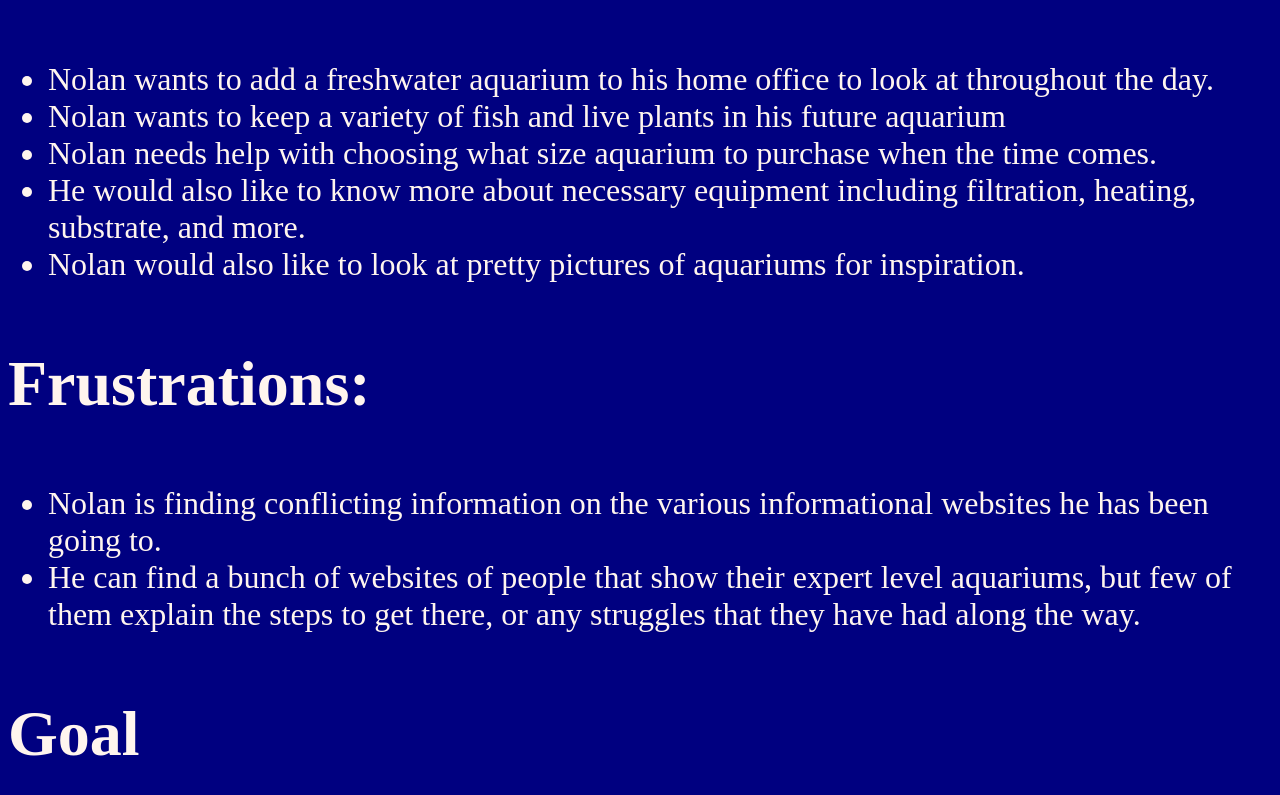
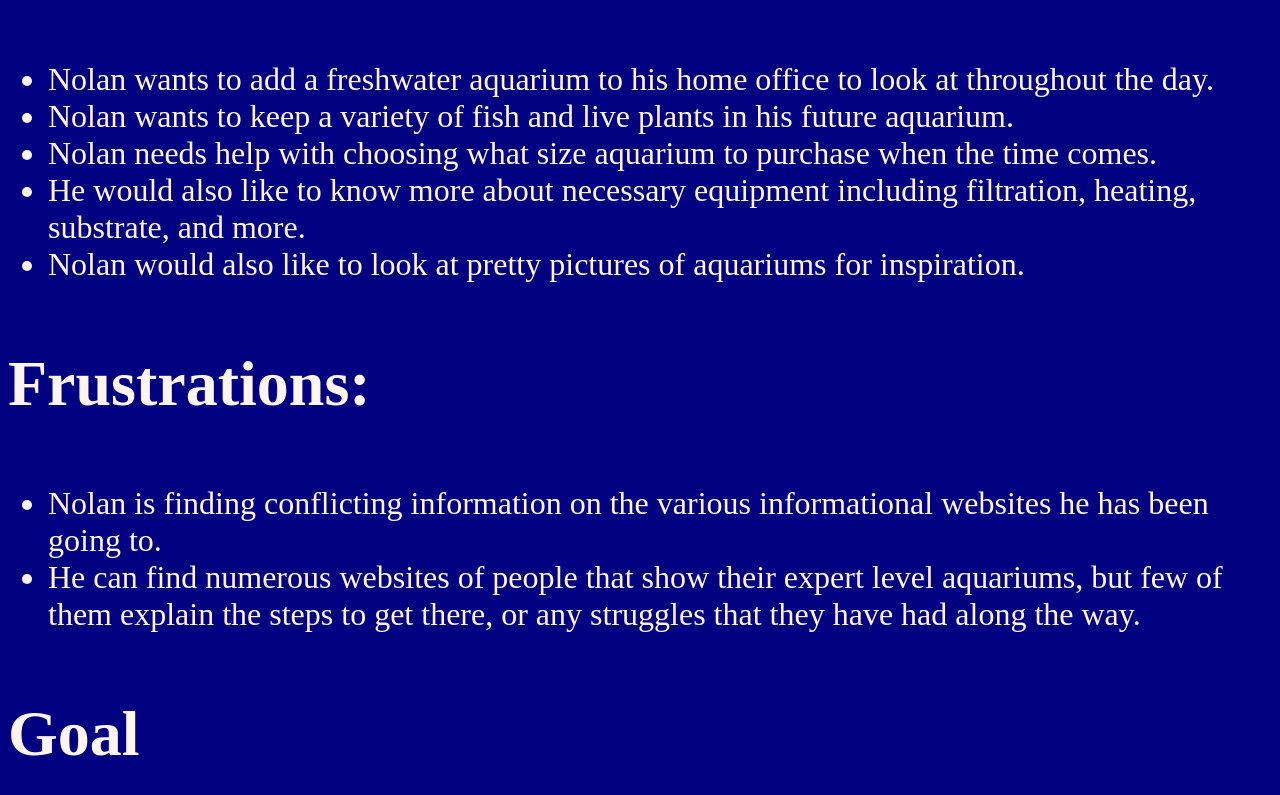
Before and after one commit to jedmorten/my-aquarium-hobby, a plain HTML site: page public_html/documentation/milestone-1.html in a window 1280 px wide. Shown: the part 2592-3387 px from the top of the page. Drawn offline with Linux system fonts and the light colour scheme.

Commit message:
proof reading

```diff
--- a/public_html/documentation/milestone-1.html
+++ b/public_html/documentation/milestone-1.html
@@ -12,7 +12,7 @@
 <h1>Audience</h1>
 <p>Fellow aquarium hobbyists, or people who are interested in starting their own aquariums. This website will also be viewed by my professional peers and potential employers.</p>
 <h1>Goal</h1>
-<p>To demonstrate my knowledge aquariums and educate others about this rewarding hobby.  Also, to serve as a gallery to showcase my web development skills to acquire full time employment.</p>
+<p>To demonstrate my knowledge of aquariums and educate others about this rewarding hobby.  Also, to serve as a gallery to showcase my web development skills to acquire full time employment.</p>
 </div>
 
 <div class="persona">
@@ -34,7 +34,7 @@
     <h3>Attitudes and needs:</h3>
     <ul>
         <li>Nolan wants to add a freshwater aquarium to his home office to look at throughout the day. </li>
-        <li>Nolan wants to keep a variety of fish and live plants in his future aquarium</li>
+        <li>Nolan wants to keep a variety of fish and live plants in his future aquarium.</li>
         <li>Nolan needs help with choosing what size aquarium to purchase when the time comes.</li>
         <li>He would also like to know more about necessary equipment including filtration, heating, substrate, and more.</li>
         <li>Nolan would also like to look at pretty pictures of aquariums for inspiration.</li>
@@ -43,7 +43,7 @@
     <h3>Frustrations:</h3>
     <ul>
         <li>Nolan is finding conflicting information on the various informational websites he has been going to.</li>
-        <li>He can find a bunch of websites of people that show their expert level aquariums, but few of them explain the steps to get there, or any struggles that they have had along the way.</li>
+        <li>He can find numerous websites of people that show their expert level aquariums, but few of them explain the steps to get there, or any struggles that they have had along the way.</li>
     </ul>
 
     <h3>Goal</h3>
```
